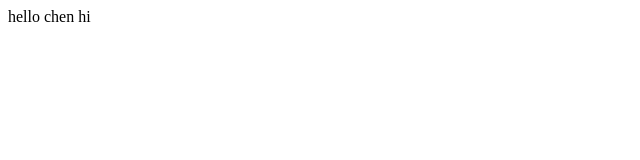
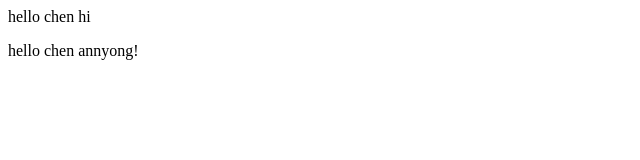
Before and after one commit to alaaali9288/hello-world, a plain HTML site: page index.html in a window 1280 px wide. Shown: the whole page, without its empty margins (0-640 px from the left). Drawn offline with Linux system fonts and the light colour scheme.

Commit message:
added a p tag
I added a new <p>hello chen hi </p> tag

```diff
--- a/index.html
+++ b/index.html
@@ -1 +1,2 @@
 <p>hello chen hi </p>
+<p>hello chen annyong! </p>
```
